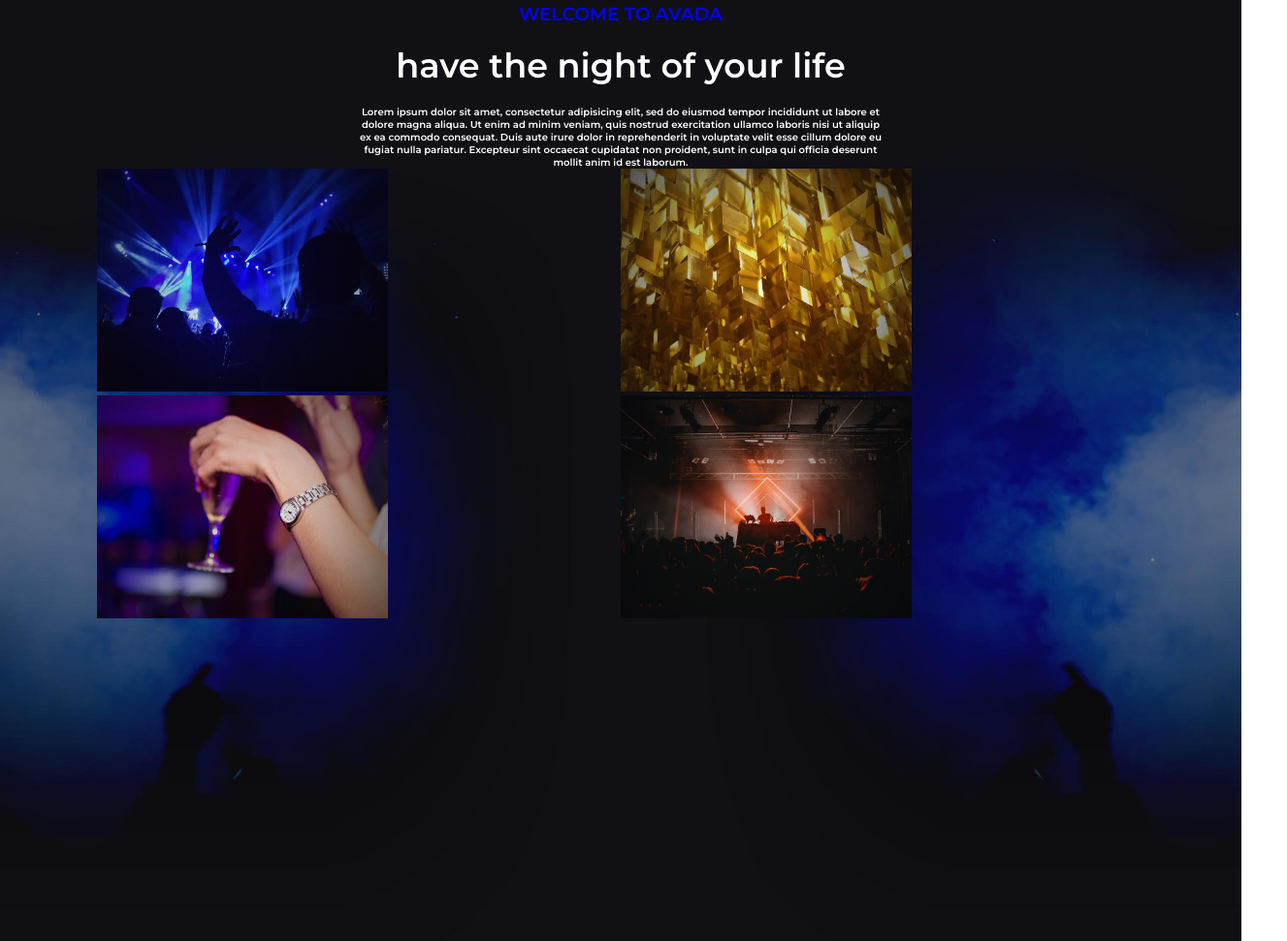
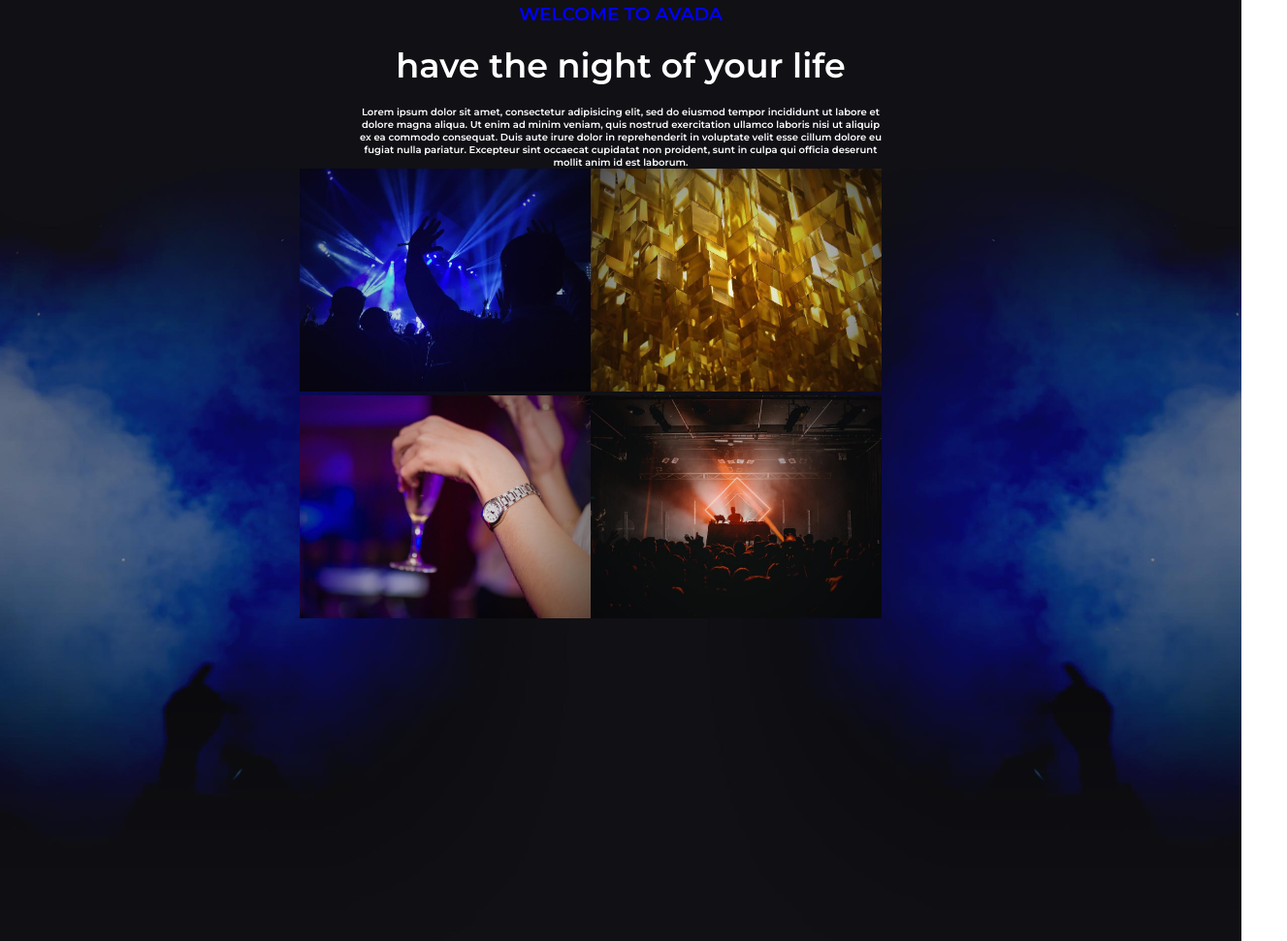
Before and after one commit to andreainzaghi/proj-html-vuejs, a website: page index.html in a window 1280 px wide. Shown: the part 977-1948 px from the top of the page at 97% size, 1327 px wide, since content can reach past the window. Drawn offline with nearby package versions, Linux system fonts and the light colour scheme.

Commit message:
centrare le 4 immagini in main

```diff
--- a/src/app.scss
+++ b/src/app.scss
@@ -187,7 +187,11 @@ main{
   }
   .quattro-immagini{
     display: flex;
+    margin-left:209px;
+    width:1018px;
     .due-immagini{
+        width:300px;
+
       img{
         width:300px;
       }
```
Also changed, not shown: dist/app.css.
